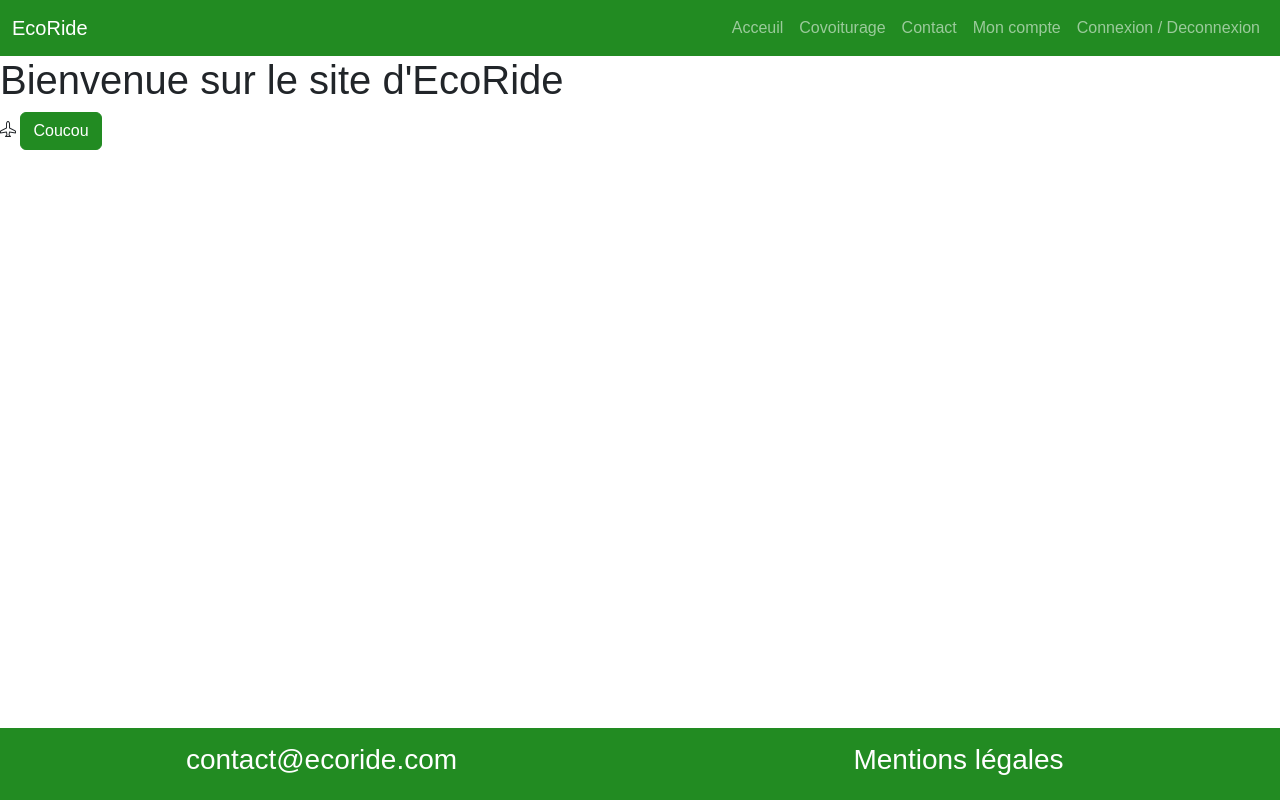
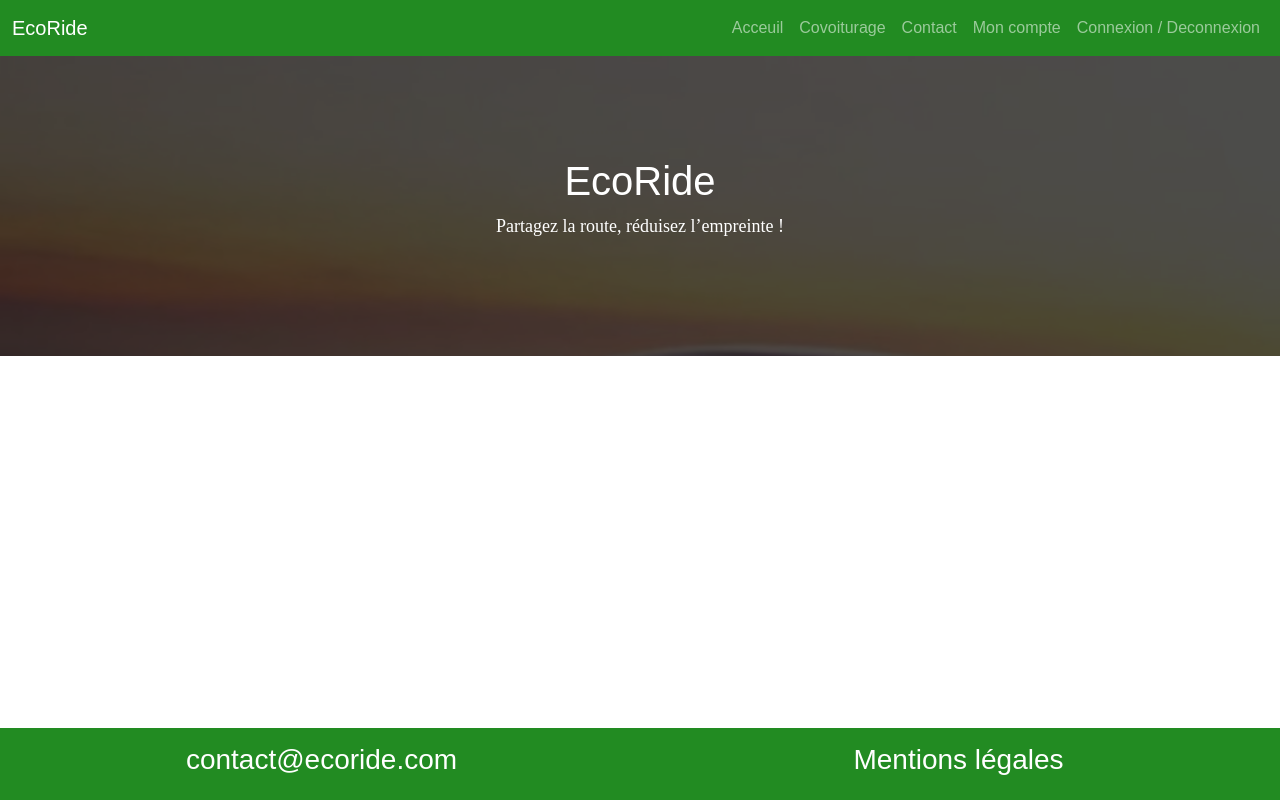
Before and after one commit to guenaellouer/EcoRideFront, a website with bundled scripts: page index.html in a window 1280 px wide. Built offline with nearby package versions, Linux system fonts and the light colour scheme; files whose address does not match are found by name; a web font is replaced by a local one.

Commit message:
Synchronisation des images + bigtitle

```diff
--- a/pages/home.html
+++ b/pages/home.html
@@ -1,3 +1,6 @@
-<h1>Bienvenue sur le site d'EcoRide</h1><i class="bi bi-airplane"></i>
-
-<button class="btn btn-primary">Coucou</button>
+<div class="hero-scene text-center text-white">
+    <div class="hero-scene-content">
+        <h1>EcoRide</h1>
+        <p>Partagez la route, réduisez l’empreinte !</p>
+    </div>
+</div>
--- a/scss/_custom.scss
+++ b/scss/_custom.scss
@@ -8,7 +8,7 @@ $fond : #F9F9F9;
 $black: #292222;
 
 $font-family-sans-serif :"play fair display", sans-serif !default;
-$font-family-sans-serif :"lora", serif !default;
+$font-family-serif :"lora", serif !default;
 
 @import "../node_modules/bootstrap/scss/bootstrap";
 
--- a/scss/main.scss
+++ b/scss/main.scss
@@ -6,9 +6,46 @@ html{
   min-height: 100%;
 }
 
+main{
+  margin-bottom: 250px;
+}
+
 footer.footer{
   padding: 15px;
   position: absolute;
   bottom: 0;
   width: 100%;
 }
+
+p{
+  font-family: $font-family-serif;
+  font-size: 18px;
+}
+
+.hero-scene{
+  position: relative;
+  &::before{
+    content:"";
+    position: absolute;
+    top: 0;
+    left: 0;
+    width: 100%;
+    height: 100%;
+    background-image: url(../images/Tesla.jpg);
+    background-size: cover;
+    filter: brightness(0.3);
+  }
+
+  *{
+    //Positionner les élèments devant le ::before
+    position: relative;
+  }
+
+  .hero-scene-content{
+    height: 300px;
+    display: flex;
+    flex-direction: column;
+    align-items: center;
+    justify-content: center;
+  }
+}
```
Also changed, not shown: images/Porshe.jpg (added), images/Renault CAPTUR.jpg (added), images/Tesla.jpg (added), images/convivialité.jpg (renamed from img/convivialité.jpg), images/ensemble.jpg (renamed from img/ensemble.jpg), images/entre filles.jpg (renamed from img/entre filles.jpg), images/idées.jpg (renamed from img/idées.jpg), scss/main.css, 1 other file.
